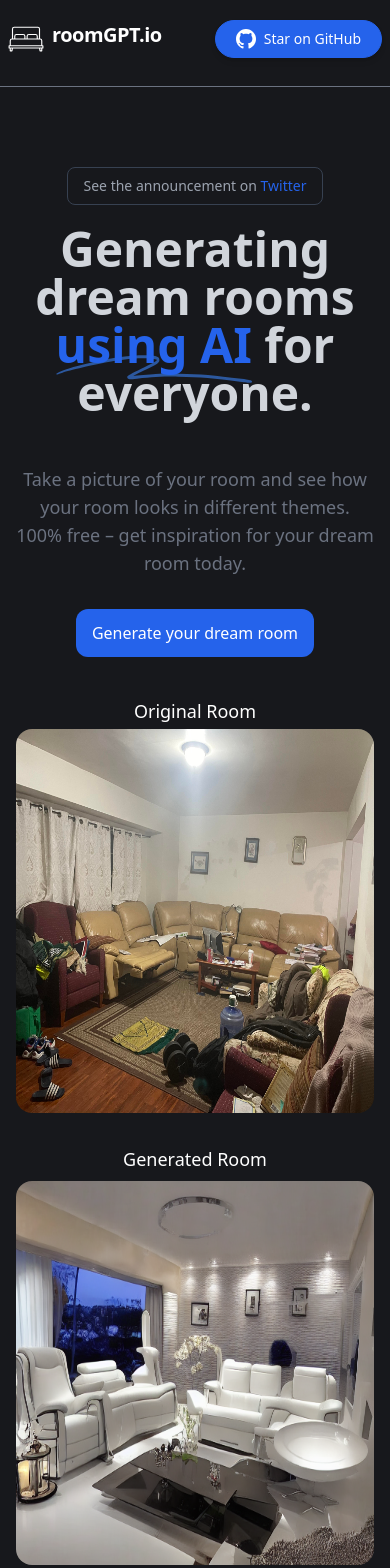
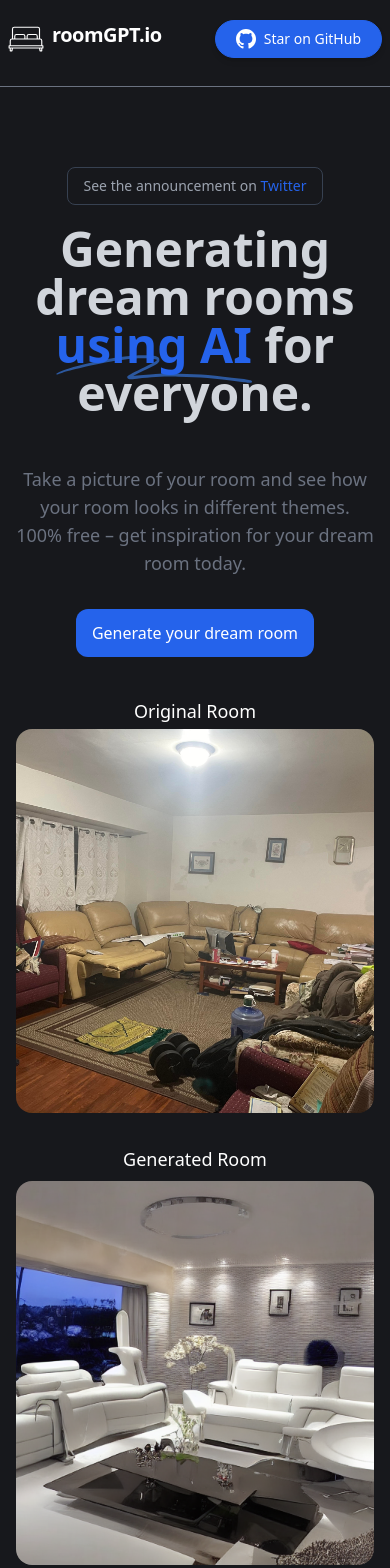
Before and after one commit to rexcare/architectureDesign, a Next.js app: page / in a window 390 px wide. Shown: the top 1568 px of the page. Built offline with nearby package versions, Linux system fonts and the light colour scheme.

Commit message:
Update image classes to use object-cover for better responsiveness

```diff
--- a/pages/index.tsx
+++ b/pages/index.tsx
@@ -49,7 +49,7 @@ const Home: NextPage = () => {
                 <Image
                   alt="Original photo of a room with roomGPT.io"
                   src="/original-pic.jpg"
-                  className="w-full h-96 rounded-2xl"
+                  className="w-full object-cover h-96 rounded-2xl"
                   width={400}
                   height={400}
                 />
@@ -61,7 +61,7 @@ const Home: NextPage = () => {
                   width={400}
                   height={400}
                   src="/generated-pic.png"
-                  className="w-full h-96 rounded-2xl sm:mt-0 mt-2"
+                  className="w-full object-cover h-96 rounded-2xl sm:mt-0 mt-2"
                 />
               </div>
             </div>
```
